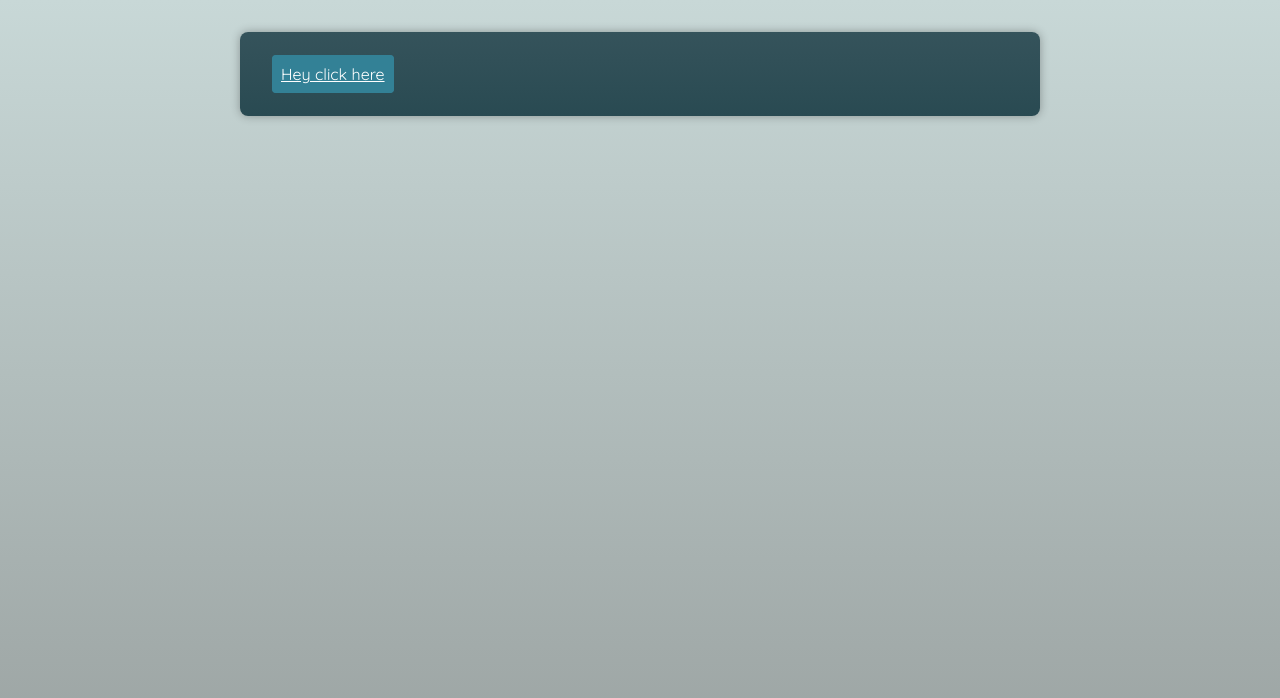
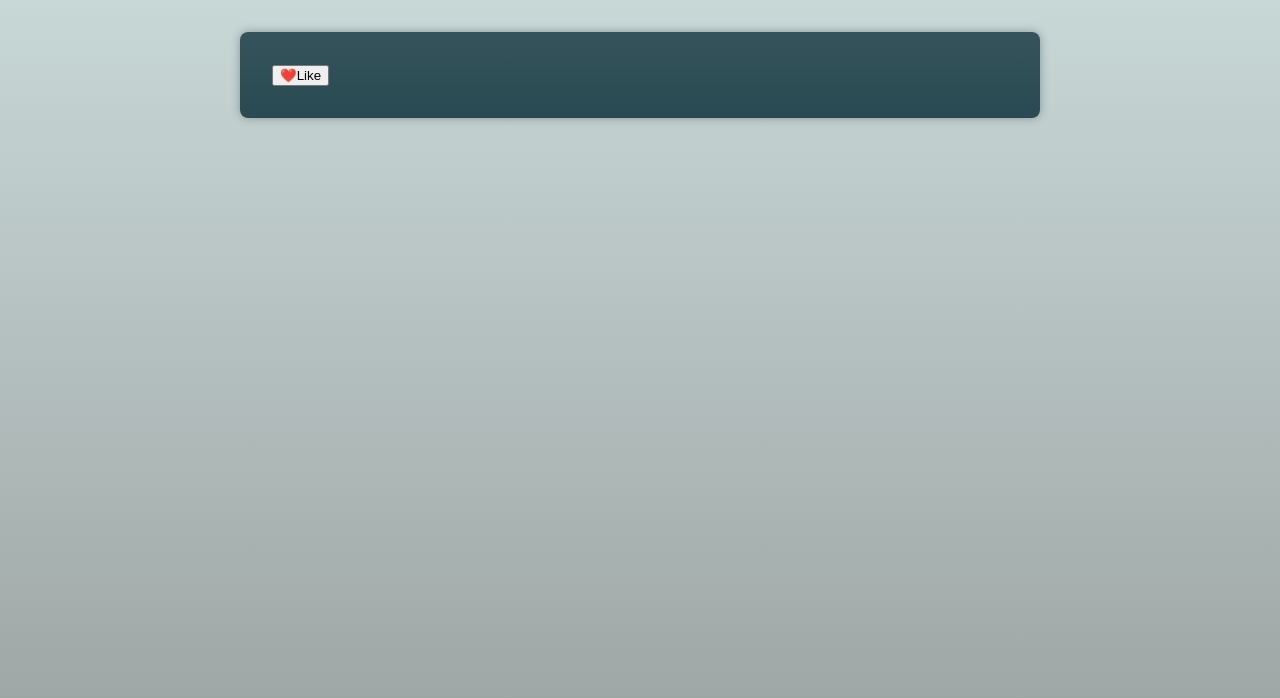
Before and after one commit to kushal1997/tpescript_practice, a React (Vite) app in the folder 4_react-ts-advance-project/: page / in a window 1280 px wide. Shown: the top 698 px of the page. Built offline with nearby package versions, Linux system fonts and the light colour scheme; a web font is replaced by a local one.

Commit message:
A Button Component That Accepts Text & An Icon

```diff
--- a/4_react-ts-advance-project/src/App.tsx
+++ b/4_react-ts-advance-project/src/App.tsx
@@ -2,7 +2,11 @@
 
 import Button from "./components/Button";
 import Container from "./components/Container";
+import IconButton from "./components/IconButton";
 
+function HeartIcon() {
+  return <span>❤️</span>;
+}
 function App() {
   return (
     <>
@@ -26,14 +30,18 @@
           </Button>
         </p> */}
 
-        <Container
+        {/* <Container
           as={"a"}
           className="button"
           href="https://www.google.com/"
           target="_blanck"
         >
           Hey click here
-        </Container>
+        </Container> */}
+
+        <IconButton icon={HeartIcon} onClick={() => console.log("liked")}>
+          Like
+        </IconButton>
       </main>
     </>
   );
--- /dev/null
+++ b/4_react-ts-advance-project/src/components/IconButton.tsx
@@ -0,0 +1,29 @@
+import {
+  ComponentPropsWithoutRef,
+  ElementType,
+  PropsWithChildren,
+} from "react";
+
+type IconButtonProps = {
+  icon: ElementType;
+  onClick?: () => void;
+} & ComponentPropsWithoutRef<"button">;
+
+const IconButton = ({
+  icon: Icon,
+  children,
+  ...otherProps
+}: PropsWithChildren<IconButtonProps>) => {
+  return (
+    <>
+      <button {...otherProps}>
+        <span>
+          <Icon />
+        </span>
+        <span>{children}</span>
+      </button>
+    </>
+  );
+};
+
+export default IconButton;
```
